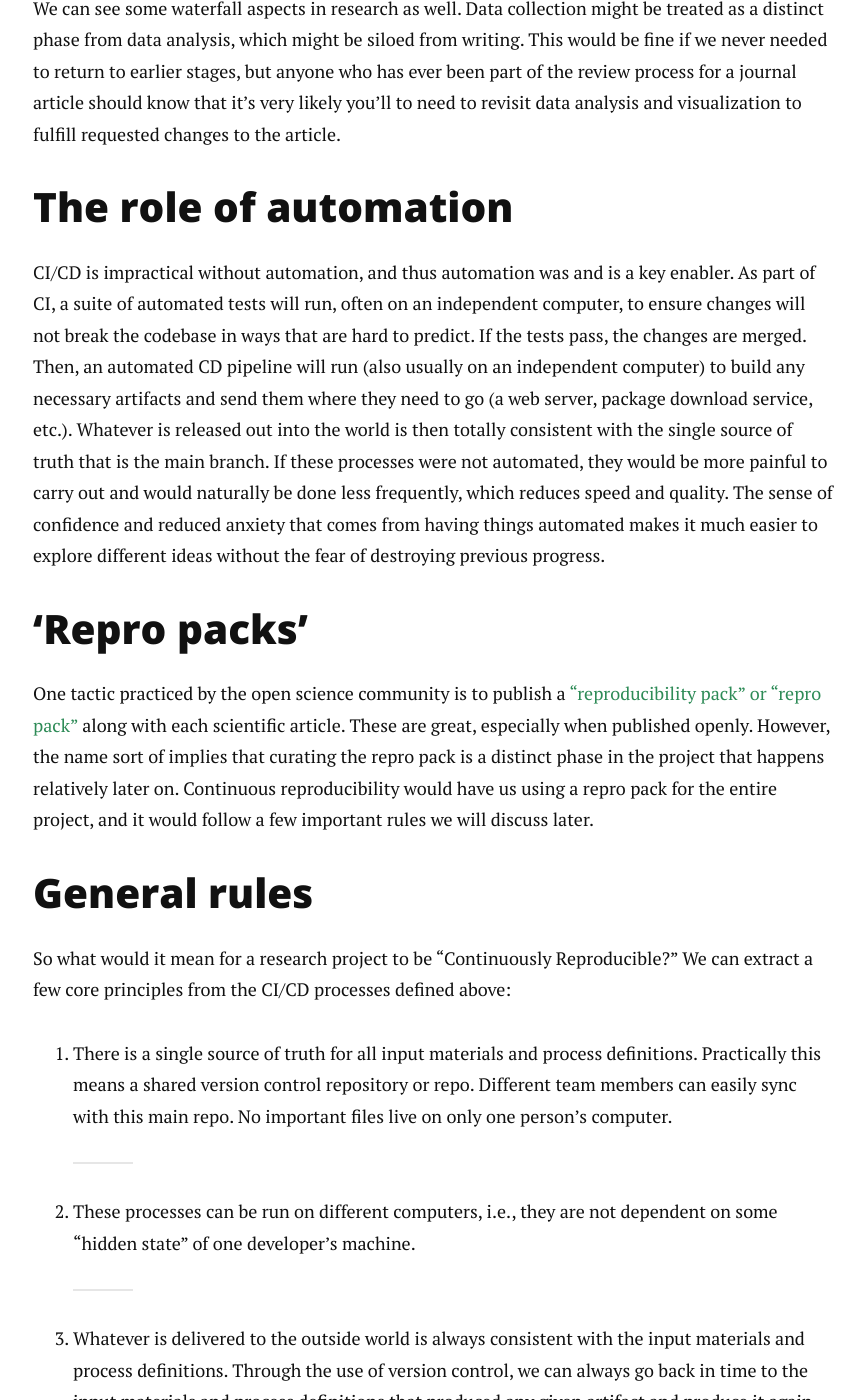
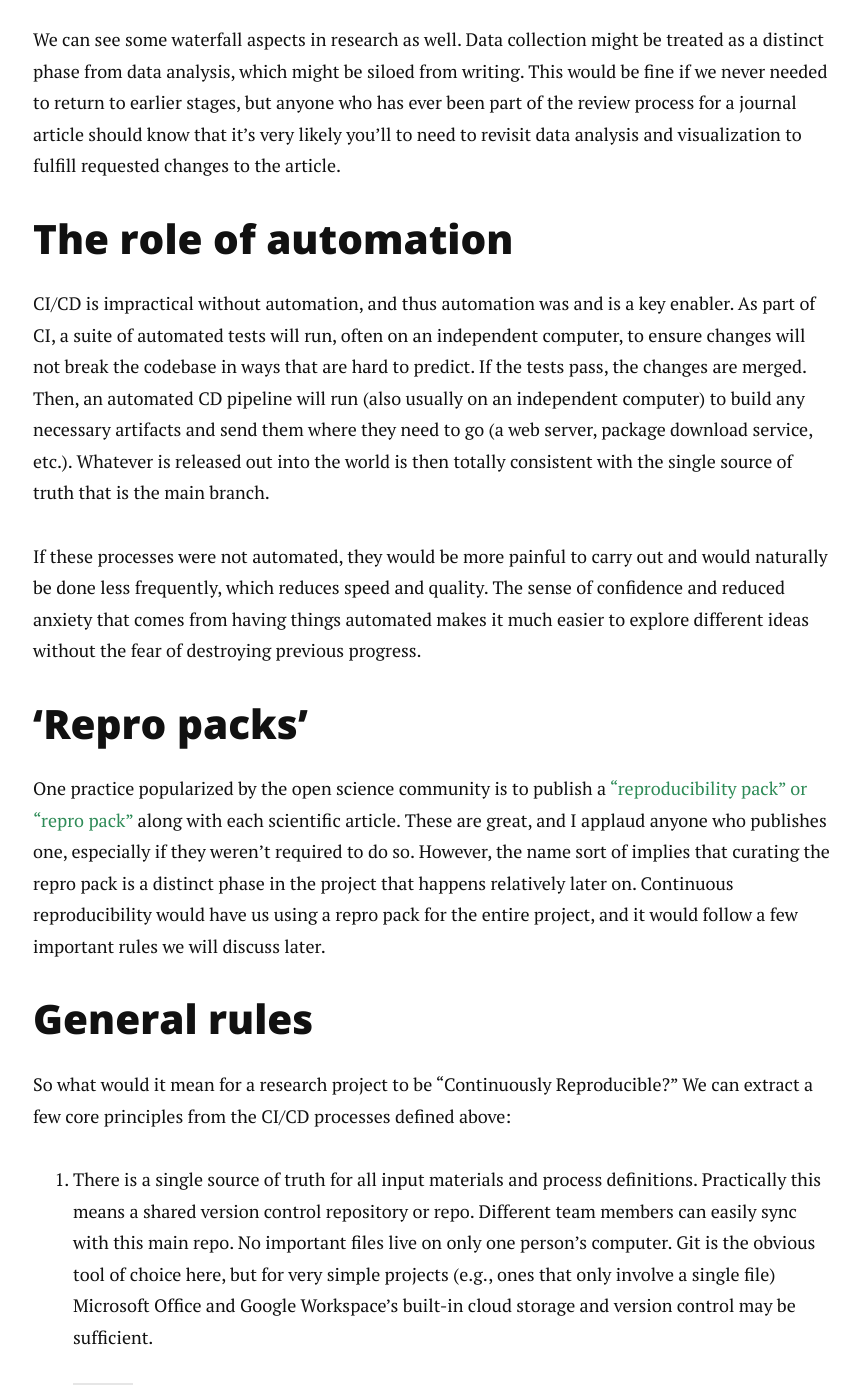
Before and after one commit to petebachant/petebachant.github.io, a Jekyll site: the page built from index.html, in a window 1280 px wide and 1400 px high, scrolled down 2005 px. Shown: the whole window, without its empty margins (207-1072 px from the left). Built offline with Jekyll 4.4.1, drawn with Linux system fonts in a browser that asks for light colours; nearby versions of some CDN libraries; the list of posts is cut into pages by our own code; some of the changed text lies outside the part shown.

Commit message:
Tweak intro

```diff
--- a/_posts/2025-02-28-continuous-reproducibility.md
+++ b/_posts/2025-02-28-continuous-reproducibility.md
@@ -36,7 +35,7 @@
 those of _Continuous Integration_ and _Continuous Delivery_
 ([CI/CD](https://en.wikipedia.org/wiki/CI/CD)).
 There has been some discussion about adapting these
-and calling it
+under the name
 [_Continuous Analysis_](https://arxiv.org/abs/2411.02283),
 though I think the concept extends beyond analysis and into
 generating other artifacts like figures and publications,
@@ -49,18 +48,18 @@
 
 What is CI/CD and why has it become the norm for software teams?
 CI means that valuable changes are integrated or incorporated into the
-single source of truth, i.e., the main branch, as soon as they
-are produced,
+codebase's single source of truth, i.e., the main branch, as soon as they
+are created,
 and CD means that the external world has access to these changes as
 quickly as possible.
 
-Silos are broken down as a single team then owns both development
-and operations (hence "DevOps").
-That is, the development team handles testing/QA and deployment,
+Silos are broken down as development
+is combined with operations (hence "DevOps").
+That is, the same team writing the code handles testing/QA and deployment,
 whereas in the past this might have been handled by multiple teams.
-Work batch sizes shrink as developers start merging in frequent small
-changes to the codebase instead of larger, less frequent
-(sometimes taking months or years) updates.
+This way of working encourages frequent small changes (small batches)
+to the codebase instead of larger, less frequent
+updates, sometimes taking months or even years.
 
 ## The end of the waterfall
 
@@ -73,7 +72,9 @@
 For example, design, implementation, testing, and deployment all might
 be siloed in different teams.
 
-The source of inefficiency in this way of working is the high cost
+The source of inefficiency in this way of working comes from
+the documentation burden, which hinders
+communication/collaboration, and the high cost
 of returning to previous stages after moving forward.
 For example,
 if a performance or user experience (UX) deficiency shows up in testing,
@@ -109,6 +110,7 @@
 (a web server, package download service, etc.).
 Whatever is released out into the world is then totally consistent
 with the single source of truth that is the main branch.
+
 If these processes were not automated,
 they would be more painful to carry out and would naturally be done less
 frequently,
@@ -119,10 +121,11 @@
 
 ## 'Repro packs'
 
-One tactic practiced by the open science community is to publish
+One practice popularized by the open science community is to publish
 a ["reproducibility pack" or "repro pack"](https://lorenabarba.com/blog/how-repro-packs-can-save-your-future-self/)
 along with each scientific article.
-These are great, especially when published openly.
+These are great, and I applaud anyone who publishes one,
+especially if they weren't required to do so.
 However, the name sort of implies that curating the repro pack is a
 distinct phase in the project that happens relatively later on.
 Continuous reproducibility would have us using a repro pack for the entire
@@ -138,6 +141,10 @@
    Practically this means a shared version control repository or repo.
    Different team members can easily sync with this main repo.
    No important files live on only one person's computer.
+   Git is the obvious tool of choice here, but for very simple projects
+   (e.g., ones that only involve a single file)
+   Microsoft Office and Google Workspace's built-in cloud storage and
+   version control may be sufficient.
 2. These processes can be run on different computers, i.e., they are not
    dependent on some "hidden state" of one developer's machine.
 3. Whatever is delivered to the outside world is always
```
Also changed, not shown: other parts of _posts/2025-02-28-continuous-reproducibility.md (+2 -3 lines).
